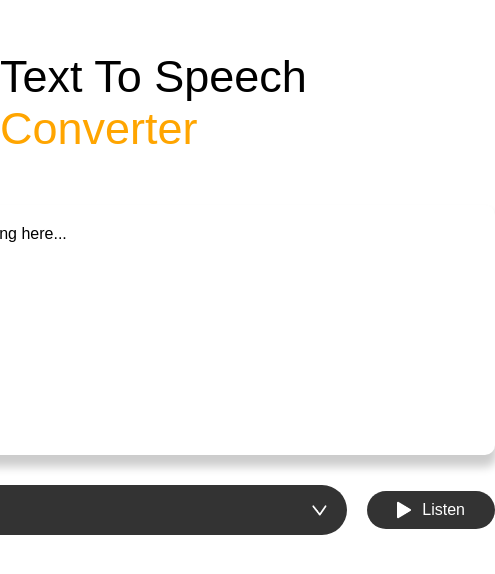
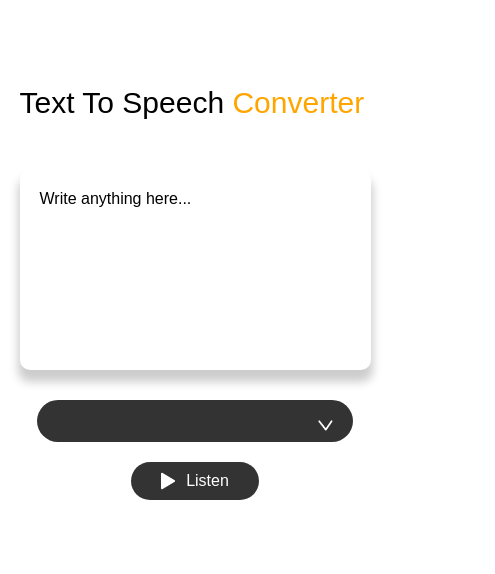
Before and after one commit to mohitmaithanii/Beginner-Javascript-Projects, a plain HTML site: page 12 Text to Voice Converter/index.html in a window 390 px wide. Shown: the part 104-678 px from the top of the page, 495 px wide, since content can reach past the window. Drawn offline with Linux system fonts and the light colour scheme.

Commit message:
add comments in js and write responsive css

```diff
--- a/12 Text to Voice Converter/script.js
+++ b/12 Text to Voice Converter/script.js
@@ -1,21 +1,26 @@
 let speech = new SpeechSynthesisUtterance();
 
+// Initialize an empty array to store the voices
 let voices = [];
 let voiceSelect = document.querySelector("select");
 
+// When the voices have changed, populate the voices array and set the default voice
 window.speechSynthesis.onvoiceschanged = () => {
 	voices = window.speechSynthesis.getVoices();
 	speech.voice = voices[0];
 
+	// Loop through the voices array and add each voice as an option in the <select> element
 	voices.forEach(
 		(voice, i) => (voiceSelect.options[i] = new Option(voice.name, i))
 	);
 };
 
+// When the selection in the <select> element changes, update the speech object's voice
 voiceSelect.addEventListener("change", () => {
 	speech.voice = voices[voiceSelect.value];
 });
 
+// When the button is clicked, set the speech object's text to the value of the <textarea>, and speak the text
 document.querySelector("button").addEventListener("click", () => {
 	speech.text = document.querySelector("textarea").value;
 	window.speechSynthesis.speak(speech);
--- a/12 Text to Voice Converter/style.css
+++ b/12 Text to Voice Converter/style.css
@@ -1,9 +1,11 @@
+/* Base styles */
 * {
 	margin: 0;
 	padding: 0;
 	box-sizing: border-box;
 	font-family: Arial, Helvetica, sans-serif;
 }
+
 .hero {
 	width: 100%;
 	min-height: 100vh;
@@ -13,18 +15,22 @@
 	align-items: center;
 	flex-direction: column;
 }
+
 .hero h1 {
 	font-size: 45px;
 	font-weight: 500;
 	margin-top: -50px;
 	margin-bottom: 50px;
 }
+
 .hero h1 span {
 	color: orange;
 }
+
 textarea {
-	width: 600px;
-	height: 250px;
+	width: 100%;
+	max-width: 600px;
+	height: 200px;
 	color: #000;
 	background-color: #fff;
 	font-size: 15px;
@@ -36,16 +42,22 @@ textarea {
 	resize: none;
 	margin-bottom: 30px;
 }
+
 textarea::placeholder {
 	font-size: 16px;
 	color: #000;
 }
+
 .row {
-	width: 600px;
+	width: 100%;
+	max-width: 600px;
+	height: 100px;
 	display: flex;
 	align-items: center;
 	gap: 20px;
+	flex-direction: column;
 }
+
 button {
 	background: #333;
 	color: #fff;
@@ -58,12 +70,18 @@ button {
 	display: flex;
 	align-items: center;
 }
+
+button:hover {
+	background: #000;
+}
+
 button img {
 	width: 15px;
 	margin-right: 10px;
 	display: flex;
 	align-items: center;
 }
+
 select {
 	flex: 1;
 	color: #fff;
@@ -80,3 +98,16 @@ select {
 	background-position-x: calc(100% - 20px);
 	background-position-y: 20px;
 }
+
+/* Media Queries for smaller screens */
+@media screen and (max-width: 768px) {
+	.hero h1 {
+		font-size: 30px;
+	}
+	textarea,
+	select,
+	h1,
+	.row {
+		width: 90%;
+	}
+}
```
